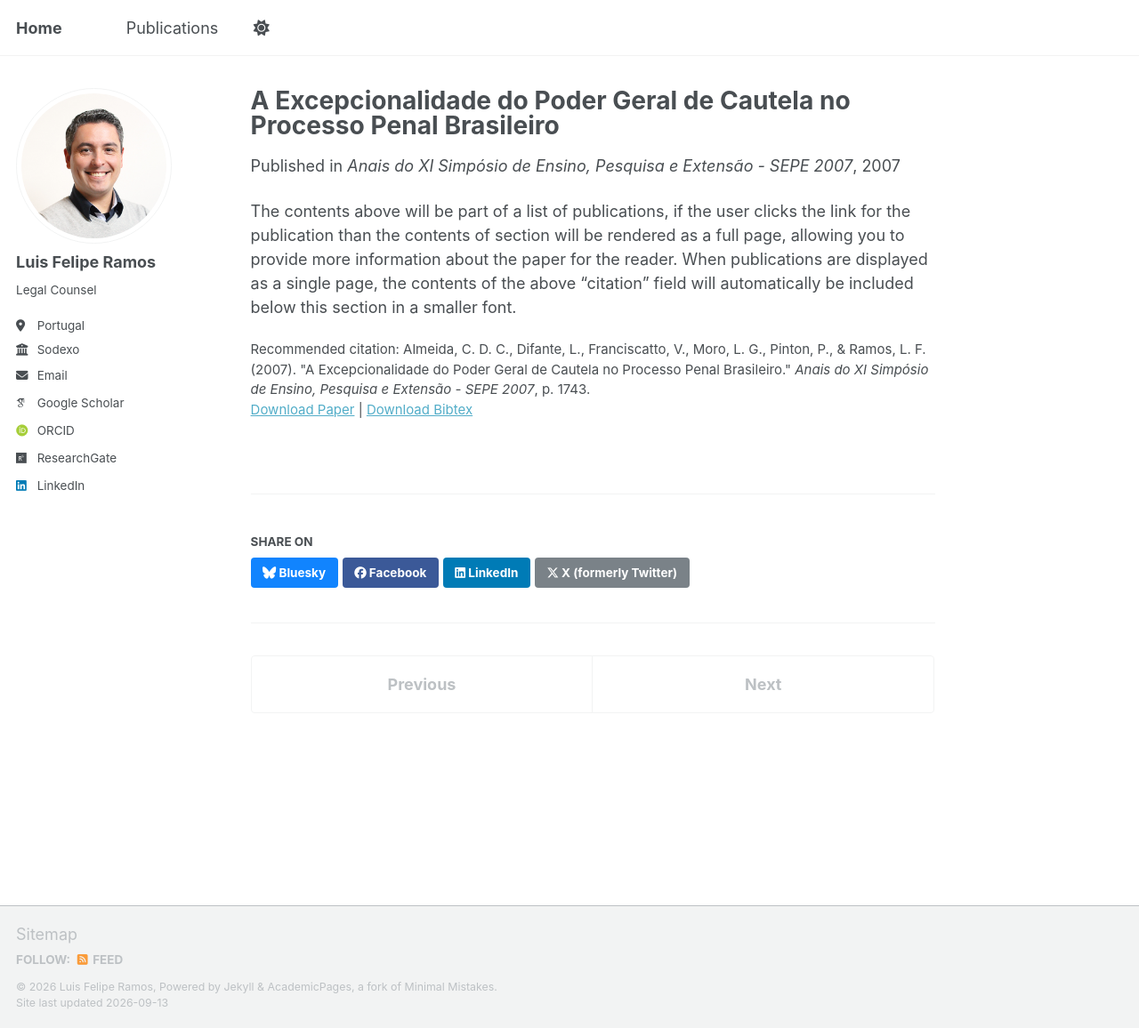
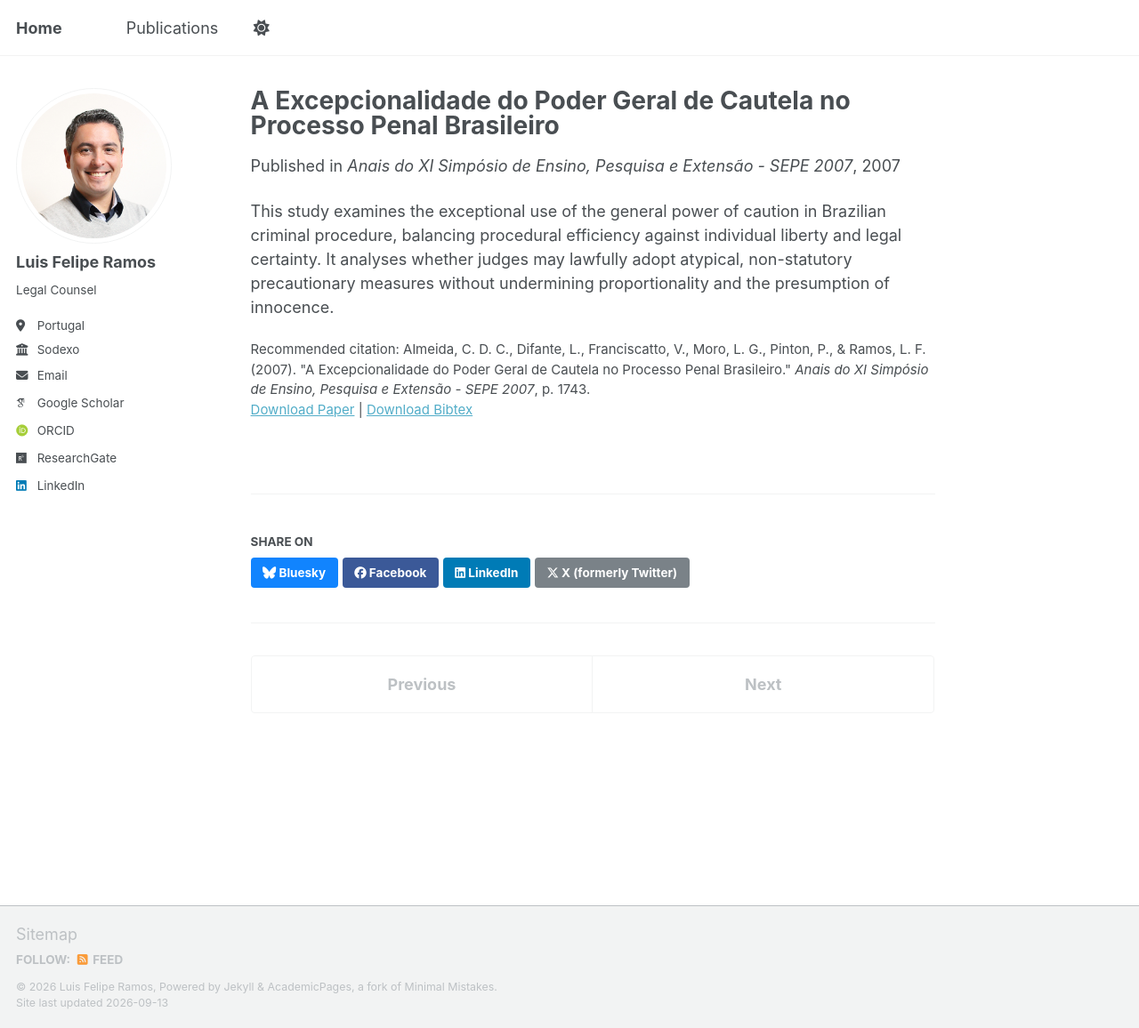
Before and after one commit to lfmramos/lfmramos.github.io, a Jekyll site: the page built from _publications/2007-11-09-excepcionalidade-number-1.md, in a window 1280 px wide and 1156 px high. Shown: the whole window at 89% size. Built offline with Jekyll 4.4.1, drawn with Linux system fonts in a browser that asks for light colours; some web fonts are replaced; a script that is not in the unit is left out.

Commit message:
Updated abstract section for publication 1

```diff
--- a/_publications/2007-11-09-excepcionalidade-number-1.md
+++ b/_publications/2007-11-09-excepcionalidade-number-1.md
@@ -10,4 +10,4 @@ paperurl: 'http:/lfmramos.github.io/files/paper1.pdf'
 bibtexurl: 'http://lfmramos.github.io/files/bibtex1.bib'
 citation: 'Almeida, C. D. C., Difante, L., Franciscatto, V., Moro, L. G., Pinton, P., & Ramos, L. F. (2007). &quot;A Excepcionalidade do Poder Geral de Cautela no Processo Penal Brasileiro.&quot; <i>Anais do XI Simpósio de Ensino, Pesquisa e Extensão - SEPE 2007</i>, p. 1743.'
 ---
-The contents above will be part of a list of publications, if the user clicks the link for the publication than the contents of section will be rendered as a full page, allowing you to provide more information about the paper for the reader. When publications are displayed as a single page, the contents of the above "citation" field will automatically be included below this section in a smaller font.
+This study examines the exceptional use of the general power of caution in Brazilian criminal procedure, balancing procedural efficiency against individual liberty and legal certainty. It analyses whether judges may lawfully adopt atypical, non-statutory precautionary measures without undermining proportionality and the presumption of innocence.
```
